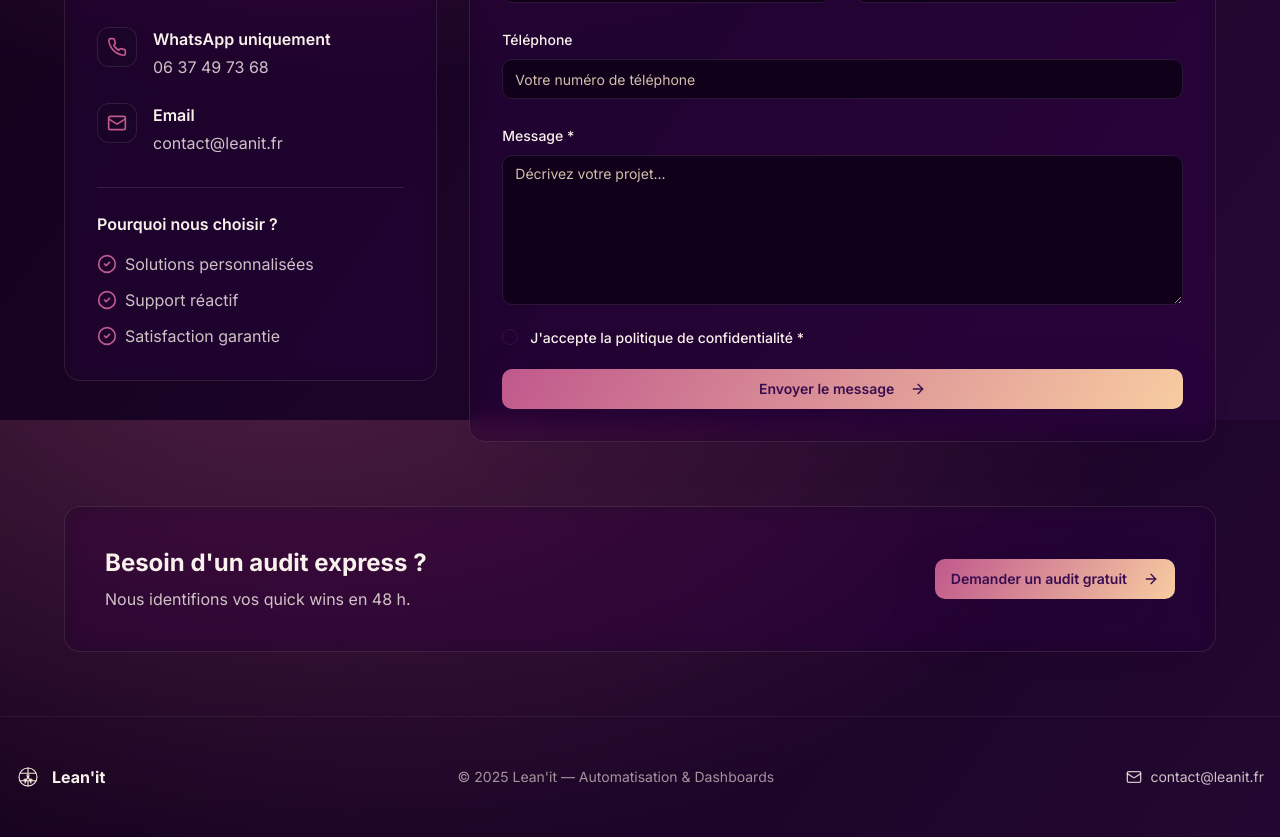
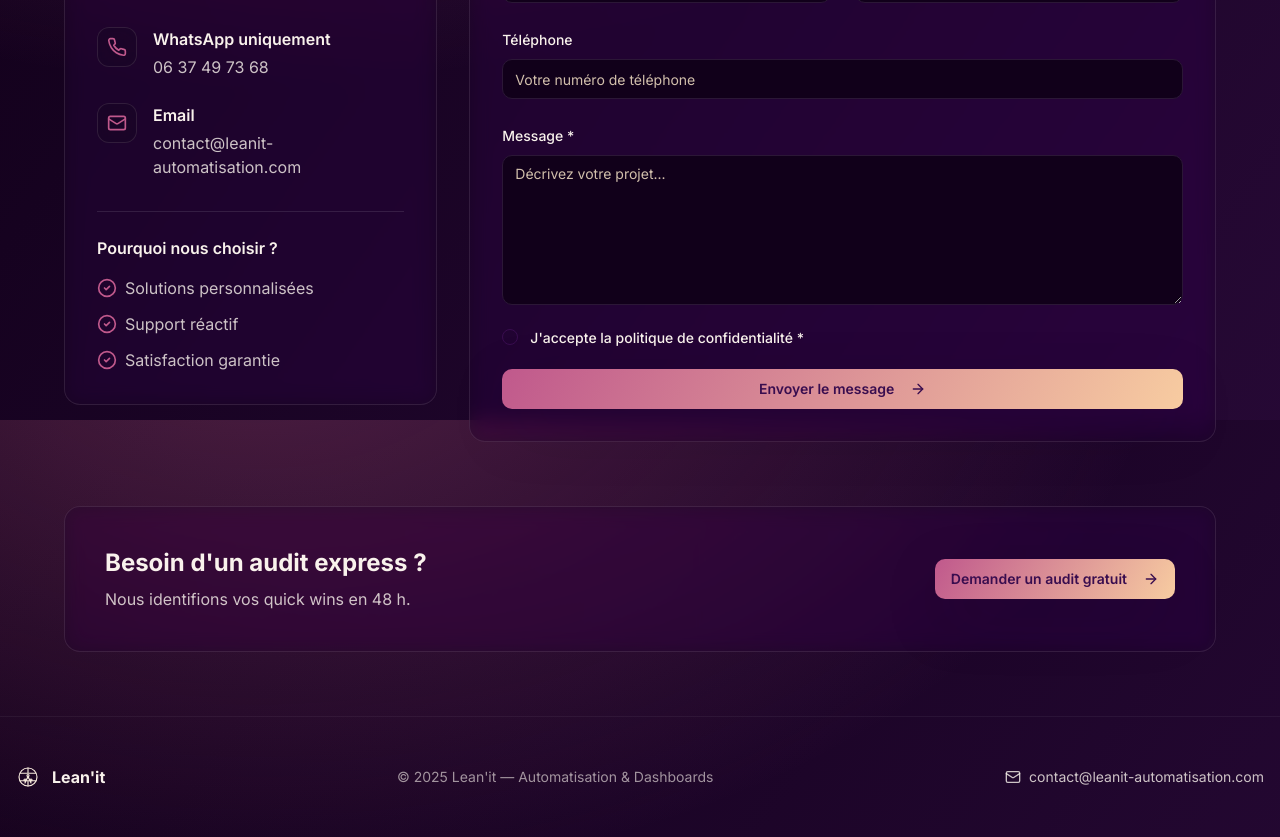
Before and after one commit to feliciafch-svg/leanit-flow, a React (Vite) app: page /contact in a window 1280 px wide. Shown: the part 380-1217 px from the top of the page. Built offline with nearby package versions, Linux system fonts and the light colour scheme; the HTML template or start-up script is replaced by a standard one.

Commit message:
Fix: Update email address in footer

```diff
--- a/src/components/Footer.tsx
+++ b/src/components/Footer.tsx
@@ -33,11 +33,11 @@ export const Footer = () => {
 
           {/* Contact */}
           <a
-            href="mailto:contact@leanit.fr"
+            href="mailto:contact@leanit-automatisation.com"
             className="flex items-center gap-2 text-sm text-foreground/80 hover:text-accent transition-colors group"
           >
             <Mail className="w-4 h-4 group-hover:scale-110 transition-transform" />
-            <span>contact@leanit.fr</span>
+            <span>contact@leanit-automatisation.com</span>
           </a>
         </div>
       </div>
--- a/src/pages/ContactPage.tsx
+++ b/src/pages/ContactPage.tsx
@@ -82,7 +82,7 @@ const ContactPage = () => {
                   </div>
                   <div>
                     <p className="font-semibold mb-1">Email</p>
-                    <p className="text-foreground/80">contact@leanit.fr</p>
+                    <p className="text-foreground/80">contact@leanit-automatisation.com</p>
                   </div>
                 </div>
 
```
